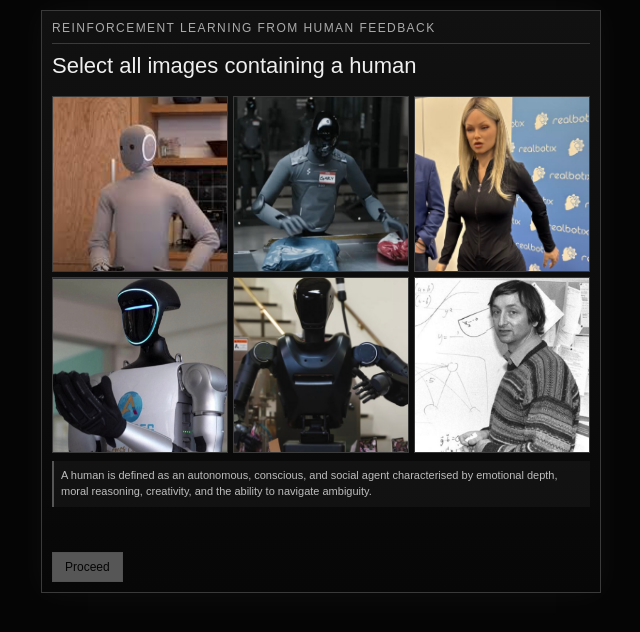
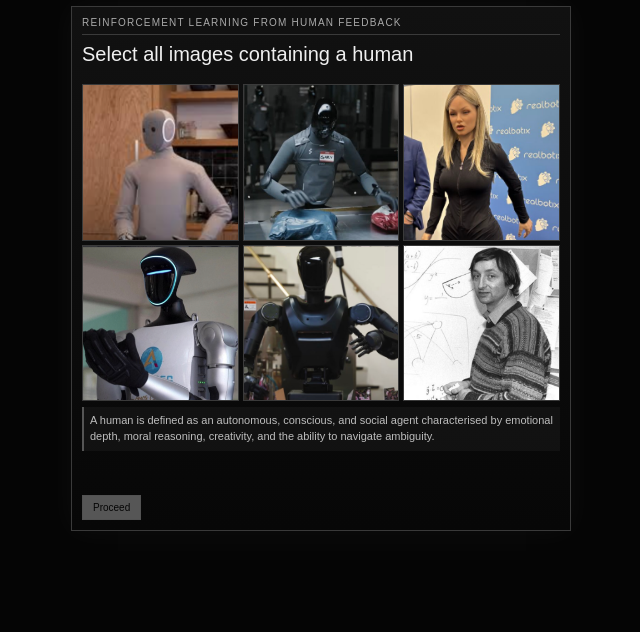
Before and after one commit to alinacarr/human-verification, a plain HTML site: page index.html in a window 1280 px wide. Both pictures are taken after a click on the button "Begin Verification". Shown: the whole page, without its empty margins (319-959 px from the left). Drawn offline with Linux system fonts and the light colour scheme.

Commit message:
Update index.html

```diff
--- a/index.html
+++ b/index.html
@@ -30,11 +30,11 @@
       display: flex;
       justify-content: center;
       align-items: flex-start;
-      padding: 10px 16px 16px;
+      padding: 6px 10px 10px;
     }
 
     .app {
-      width: min(560px, 100%);
+      width: min(500px, 100%);
       border: 1px solid var(--border);
       background: linear-gradient(180deg, #111, #070707);
       padding: 10px;
@@ -42,13 +42,13 @@
     }
 
     .system-line {
-      font-size: 12px;
+      font-size: 10px;
       letter-spacing: 0.12em;
       text-transform: uppercase;
       color: var(--muted);
       border-bottom: 1px solid var(--border);
-      padding-bottom: 8px;
-      margin-bottom: 9px;
+      padding-bottom: 6px;
+      margin-bottom: 8px;
     }
 
     h1, h2 {
@@ -58,11 +58,11 @@
     }
 
     h1 {
-      font-size: clamp(20px, 3.2vw, 30px);
+      font-size: clamp(18px, 3vw, 26px);
     }
 
     h2 {
-      font-size: clamp(16px, 2.2vw, 22px);
+      font-size: clamp(15px, 2vw, 20px);
     }
 
     p {
@@ -73,31 +73,31 @@
       font-size: 11px;
       line-height: 1.45;
       color: #888;
-      margin-top: 7px;
+      margin-top: 6px;
     }
 
     .fixed {
       font-size: 11px;
       color: #bdbdbd;
       line-height: 1.45;
-      padding: 7px;
+      padding: 6px;
       border-left: 2px solid #555;
       background: rgba(255,255,255,0.035);
-      margin: 8px 0;
+      margin: 6px 0;
     }
 
     .incorrect {
       min-height: 24px;
       color: var(--error);
-      font-size: 12px;
+      font-size: 10px;
       margin: 14px 0 0;
     }
 
     .grid {
       display: grid;
       grid-template-columns: repeat(3, 1fr);
-      gap: 5px;
-      margin: 8px 0;
+      gap: 4px;
+      margin: 6px 0;
     }
 
     .tile {
@@ -113,7 +113,7 @@
       text-align: center;
       padding: 10px;
       color: #ddd;
-      font-size: 12px;
+      font-size: 10px;
       user-select: none;
       transition: transform 0.12s ease, border-color 0.12s ease, background 0.12s ease;
     }
@@ -167,10 +167,10 @@
       border: 1px solid #ddd;
       background: #e8e8e8;
       color: #000;
-      padding: 7px 12px;
-      font-size: 12px;
+      padding: 6px 10px;
+      font-size: 10px;
       cursor: pointer;
-      margin-top: 7px;
+      margin-top: 6px;
     }
 
     button:disabled {
@@ -187,12 +187,12 @@
     .banner {
       border: 1px solid var(--ok);
       color: var(--ok);
-      padding: 12px;
+      padding: 8px;
       margin-top: 22px;
       text-align: center;
       letter-spacing: 0.15em;
       text-transform: uppercase;
-      font-size: 12px;
+      font-size: 10px;
     }
 
     .approval-note {
@@ -205,18 +205,18 @@
 
     .poem-screen h1 {
       font-size: clamp(26px, 4vw, 42px);
-      margin-bottom: 9px;
+      margin-bottom: 8px;
     }
 
     .poem {
-      font-size: clamp(12px, 1.6vw, 15px);
-      line-height: 1.25;
+      font-size: clamp(11px, 1.5vw, 14px);
+      line-height: 1.22;
       color: #efefef;
       max-width: 680px;
     }
 
     .poem p {
-      margin: 0 0 9px;
+      margin: 0 0 7px;
     }
 
     .glitch-word {
@@ -273,7 +273,7 @@
         padding: 14px;
       }
       .app {
-        padding: 12px;
+        padding: 8px;
       }
       .grid {
         grid-template-columns: repeat(2, 1fr);
@@ -283,7 +283,7 @@
 </head>
 <body>
   <main class="app">
-    <div class="system-line">Reinforcement Learning from Human Feedback</div>
+    <div id="systemLine" class="system-line">Reinforcement Learning from Human Feedback</div>
 
     <section id="entry">
       <h1>Verification Required</h1>
@@ -575,6 +575,8 @@
       if (index >= captchas.length) {
         captcha.classList.add("hidden");
         complete.classList.remove("hidden");
+        const systemLine = document.getElementById("systemLine");
+        if (systemLine) systemLine.classList.add("hidden");
         preparePoemGlitch();
       } else {
         renderCaptcha();
```
